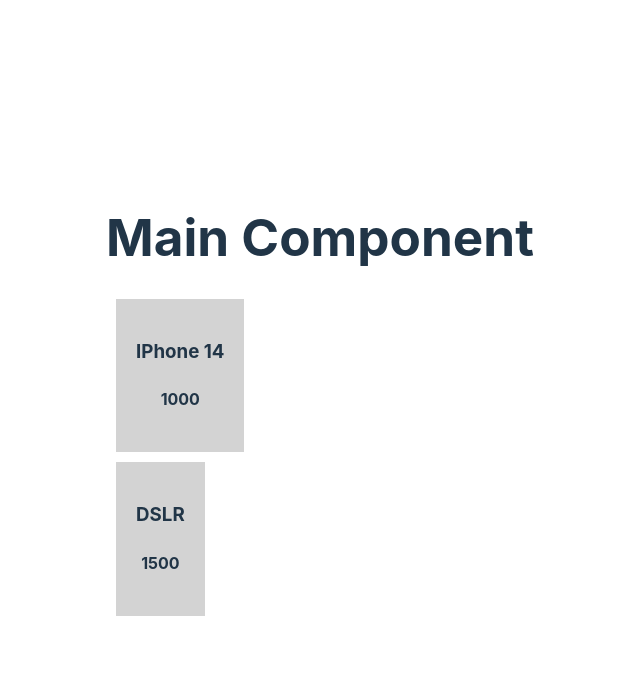
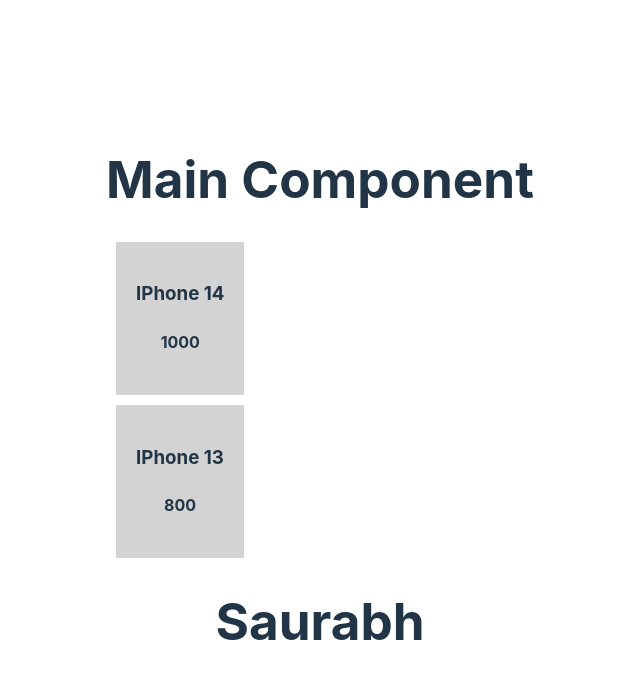
Before and after one commit to ggrossvi/product-react-demo, a React (Vite) app: page / in a window 1280 px wide. Shown: the top 678 px of the page, without its empty margins (320-960 px from the left). Built offline with nearby package versions, Linux system fonts and the light colour scheme.

Commit message:
add user component

```diff
--- a/src/App.jsx
+++ b/src/App.jsx
@@ -1,6 +1,6 @@
 import './App.css'
 import Product from './Product'
-//import User from './User'
+import User from './User'
 
 function App() {
 
@@ -9,8 +9,9 @@ function App() {
   return (
     <>
       <h1>Main Component</h1>
-      <Product name = "IPhone 14" price = {1000} />
-      <Product name = "DSLR" price = {1500} />
+      <Product name = "IPhone 14" price = {1000} specs={{ram: "8gb", storage : "256gb"}} category={["electronics", "mobile"]} />
+      <Product name = "IPhone 13" price = {800} specs={{ram: "2gb", storage : "128gb"}}/>
+      <User />
 
     </>
   )
--- a/src/User.jsx
+++ b/src/User.jsx
@@ -1,5 +1,4 @@
-import './User.css'
-import React from 'react'
+import './user.css'
 
 function User()
 {
```
Also changed, not shown: src/Product.jsx (+8 -1 lines), src/user.css (added).
